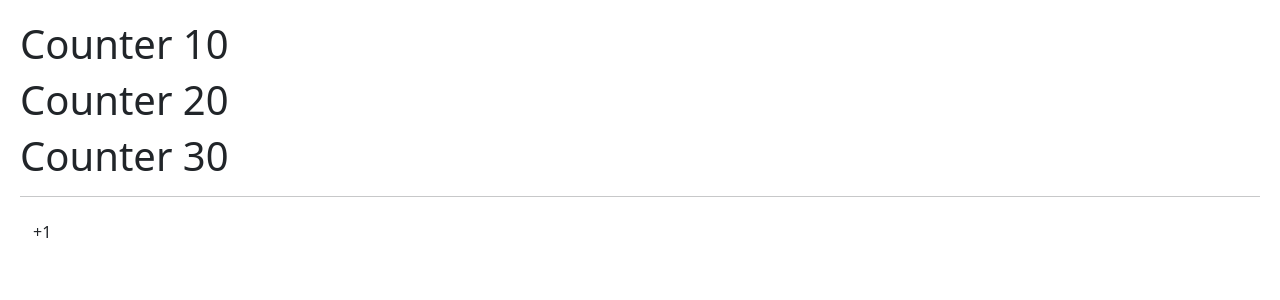
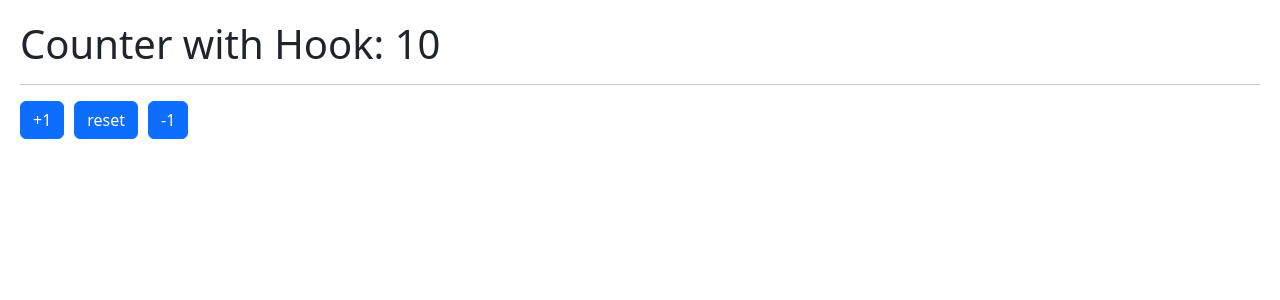
Before and after one commit to MyFirstVlog/REACT-HOOKS-v17.0.2, a React (Vite) app: page / in a window 1280 px wide. Shown: the top 300 px of the page. Built offline with nearby package versions, Linux system fonts and the light colour scheme.

Commit message:
add custom counter hook

```diff
--- /dev/null
+++ b/src/01-useState/CounterWithCustomHook.jsx
@@ -0,0 +1,30 @@
+
+
+import React from 'react'
+import { useCounter } from '../hooks/useCounter'
+
+export const CounterWithCustomHook = () => {
+
+
+    const {counter, decrement, increment, reset} = useCounter();
+
+  return (
+    <>
+        <h1>Counter with Hook: {counter}</h1>
+        <hr/>
+
+        <button
+            className='btn btn-primary'
+            onClick={() => increment()}
+        > +1 </button>
+        <button
+            className='btn btn-primary'
+            onClick={reset}
+        > reset </button>
+        <button
+            className='btn btn-primary'
+            onClick={() => decrement()}
+        > -1 </button>
+    </>
+  )
+}
--- /dev/null
+++ b/src/hooks/useCounter.js
@@ -0,0 +1,27 @@
+import { useState } from "react"
+
+
+export const useCounter = (initialValue = 10 ) => {
+
+    const [counter, setCounter] = useState(initialValue);
+
+    const increment =  ( value = 1 ) => {
+        setCounter(counter + value);
+    }
+
+    const decrement = ( value = 1 ) => {
+        if(counter === 0) return;
+        setCounter(counter - value);
+    }
+
+    const reset = () => {
+        setCounter(0);
+    }
+
+    return {
+        counter,
+        increment,
+        decrement,
+        reset
+    }
+}
--- a/src/main.jsx
+++ b/src/main.jsx
@@ -1,13 +1,14 @@
 import React from 'react';
 import ReactDOM from 'react-dom';
-import { CounterApp } from './01-useState/CounterApp';
+// import { CounterApp } from './01-useState/CounterApp';
+import { CounterWithCustomHook } from './01-useState/CounterWithCustomHook';
 // import { HooksApp } from './HooksApp';
 
 import './index.css';
 
 ReactDOM.render(
   <React.StrictMode>
-    <CounterApp/>
+    <CounterWithCustomHook/>
   </React.StrictMode>,
   document.getElementById('root')
 );
```
